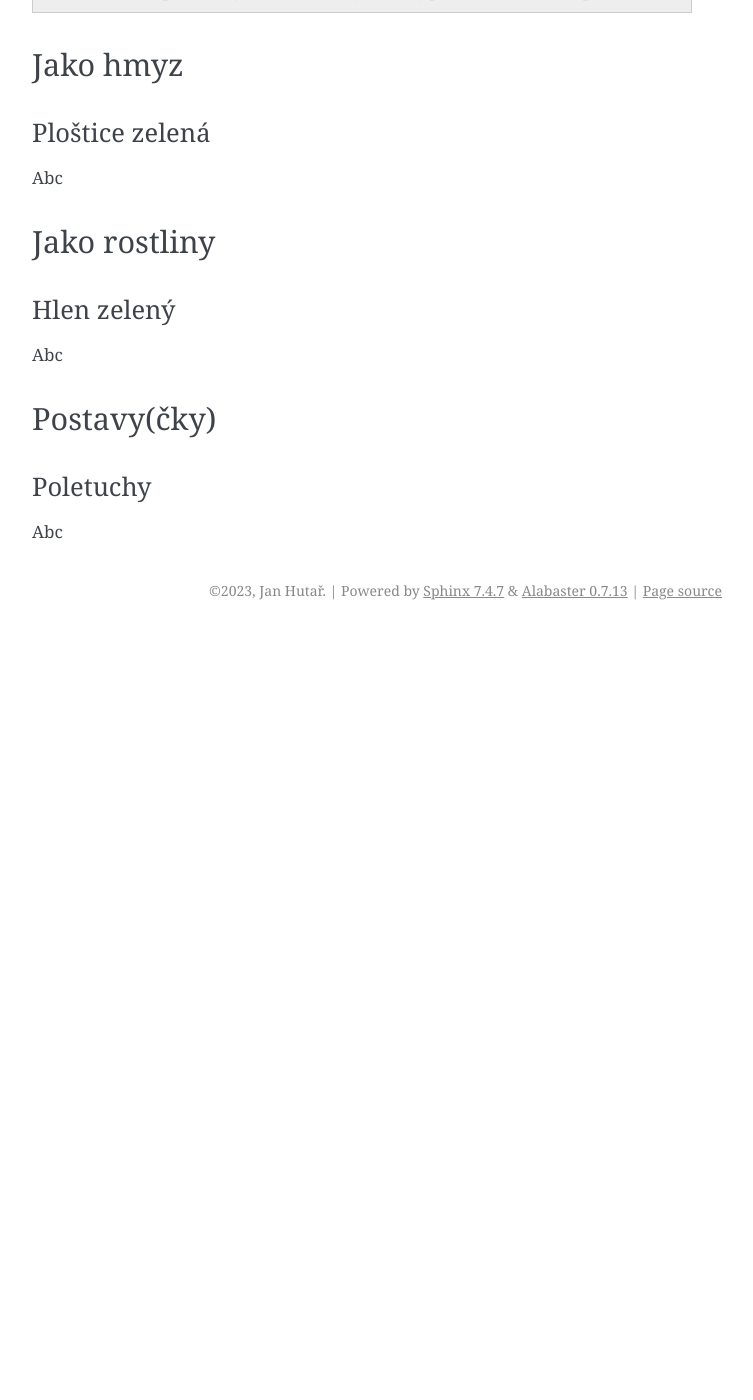
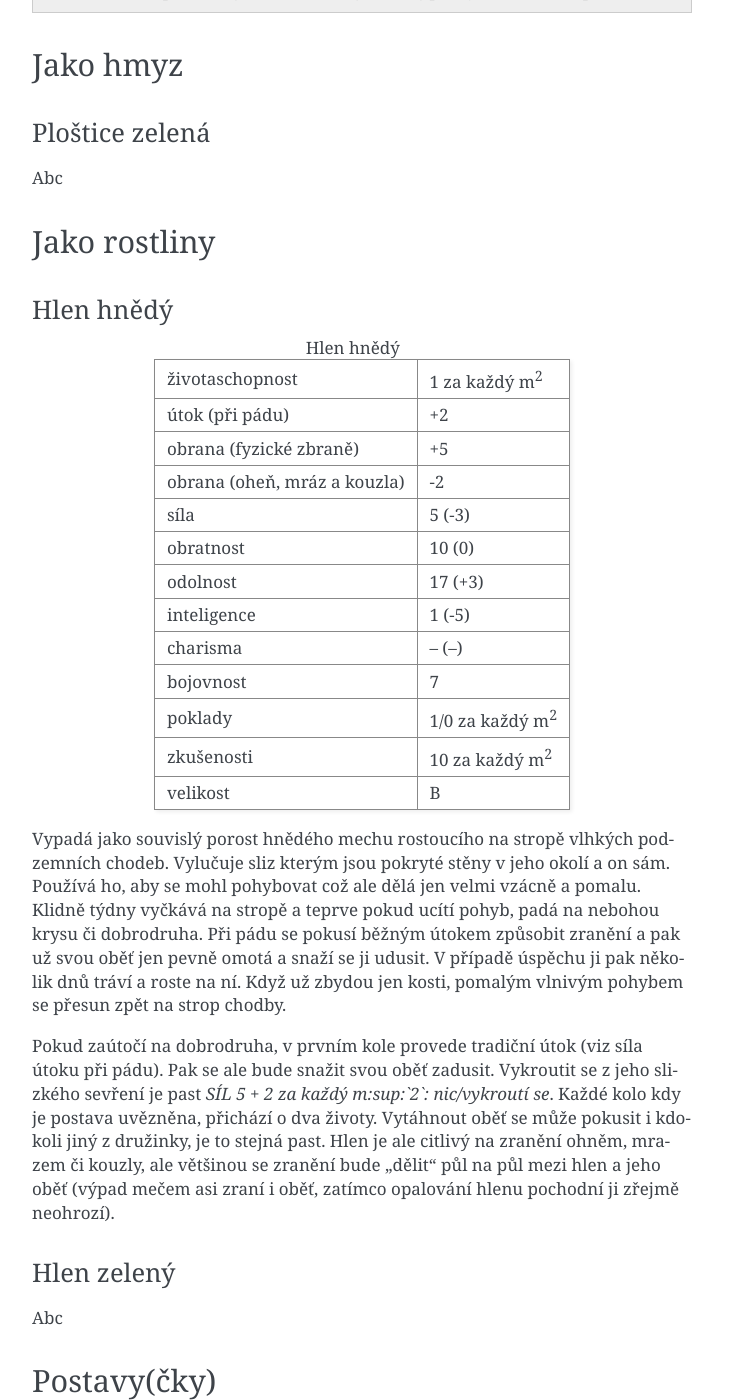
Before and after one commit to jhutar/nasdracak, a Sphinx documentation site: the page built from docs/source/pravidla/bestiar/index.rst, in a window 1280 px wide and 1400 px high, scrolled down 1260 px. Shown: the whole window, without its empty margins (388-1141 px from the left). Built offline with Sphinx 7.4.7, drawn with Linux system fonts in a browser that asks for light colours; before the commit the page ends 1890 px from its top, so only the background shows below that.

Commit message:
feat: Popis Hlenu hnedeho

```diff
--- a/docs/source/dobrodruzstvi/duha_ve_meste/index.rst
+++ b/docs/source/dobrodruzstvi/duha_ve_meste/index.rst
@@ -196,7 +196,7 @@ Další mříž která zabrání družince v průzkumu další části podzemí.
 
 **Akce**
 
-* Na někoho spadne/zaůtočí hlen. TODO
+* Pokud se někdo z družinky pokusí prozkoumat to co vypadá jako hnědý mech na stropě, nebo se pod ním pokusí projít, mech to vycítí a na postavu spadne. Začíná boj o čas s hlenem hnědým (životy ▢▢▢▢▢▢▢▢▢▢▢▢, ÚČ: +2 (při pádu), OČ: 0 (proti ohni, mrazu a kouzlům) a +5 (proti fyzickým zbraním), zkušenosti: 20).
 * Křupající kostřičky krys. TODO
 
 Varna
--- a/docs/source/pravidla/bestiar/index.rst
+++ b/docs/source/pravidla/bestiar/index.rst
@@ -80,6 +80,45 @@ Abc
 Jako rostliny
 -------------
 
+.. _Hlen hnědý:
+Hlen hnědý
+~~~~~~~~~~
+
+.. list-table:: Hlen hnědý
+
+   * - životaschopnost
+     - 1 za každý m\ :sup:`2`
+   * - útok (při pádu)
+     - +2
+   * - obrana (fyzické zbraně)
+     - +5
+   * - obrana (oheň, mráz a kouzla)
+     - -2
+   * - síla
+     - 5 (-3)
+   * - obratnost
+     - 10 (0)
+   * - odolnost
+     - 17 (+3)
+   * - inteligence
+     - 1 (-5)
+   * - charisma
+     - -- (--)
+   * - bojovnost
+     - 7
+   * - poklady
+     - 1/0 za každý m\ :sup:`2`
+   * - zkušenosti
+     - 10 za každý m\ :sup:`2`
+   * - velikost
+     - B
+
+Vypadá jako souvislý porost hnědého mechu rostoucího na stropě vlhkých podzemních chodeb. Vylučuje sliz kterým jsou pokryté stěny v jeho okolí a on sám. Používá ho, aby se mohl pohybovat což ale dělá jen velmi vzácně a pomalu. Klidně týdny vyčkává na stropě a teprve pokud ucítí pohyb, padá na nebohou krysu či dobrodruha. Při pádu se pokusí běžným útokem způsobit zranění a pak už svou oběť jen pevně omotá a snaží se ji udusit. V případě úspěchu ji pak několik dnů tráví a roste na ní. Když už zbydou jen kosti, pomalým vlnivým pohybem se přesun zpět na strop chodby.
+
+Pokud zaútočí na dobrodruha, v prvním kole provede tradiční útok (viz síla útoku při pádu). Pak se ale bude snažit svou oběť zadusit. Vykroutit se z jeho slizkého sevření je past *SÍL 5 + 2 za každý m\ :sup:`2`: nic/vykroutí se*. Každé kolo kdy je postava uvězněna, přichází o dva životy. Vytáhnout oběť se může pokusit i kdokoli jiný z družinky, je to stejná past. Hlen je ale citlivý na zranění ohněm, mrazem či kouzly, ale většinou se zranění bude "dělit" půl na půl mezi hlen a jeho oběť (výpad mečem asi zraní i oběť, zatímco opalování hlenu pochodní ji zřejmě neohrozí).
+
+
+
 .. _Hlen zelený:
 Hlen zelený
 ~~~~~~~~~~~
```
